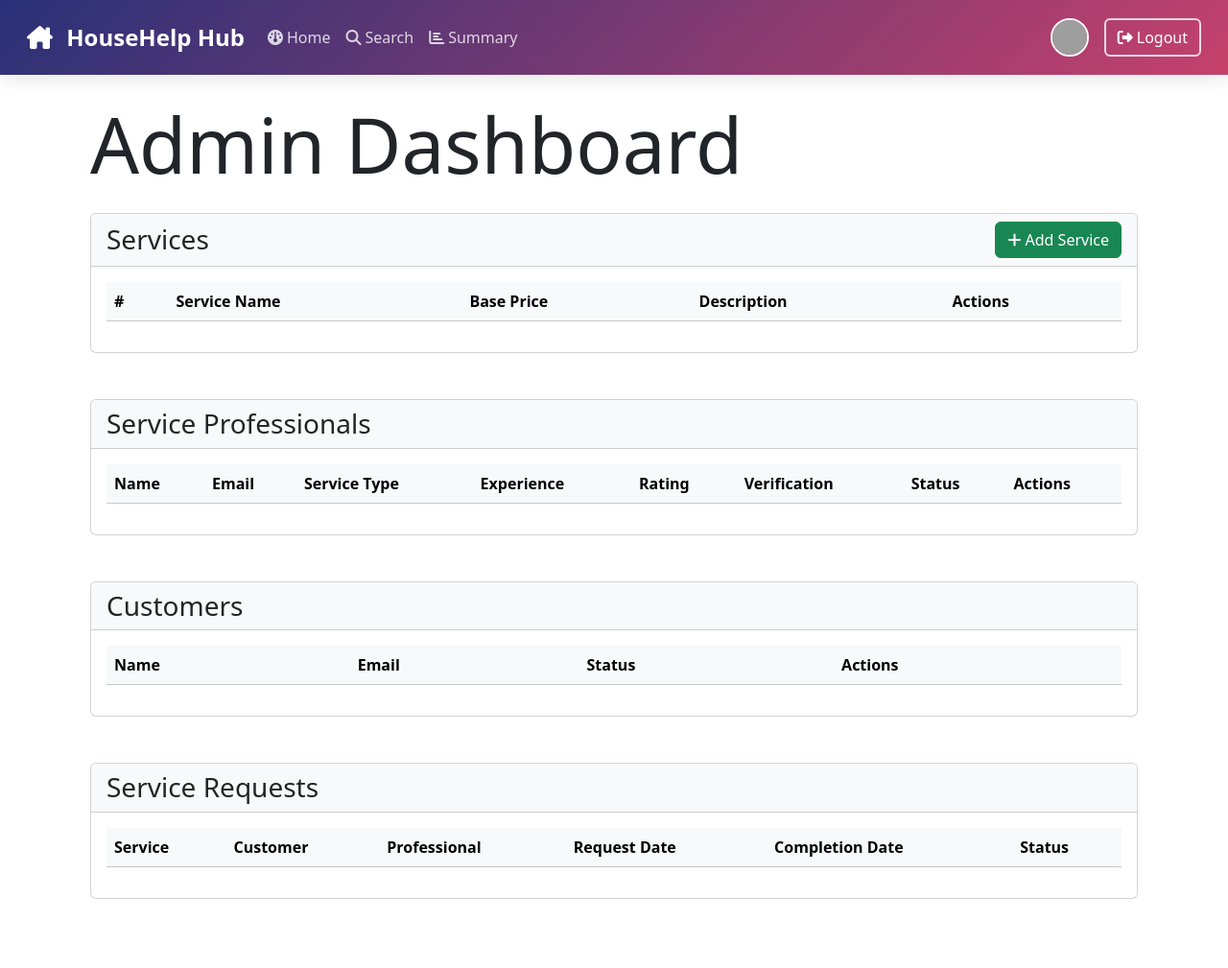
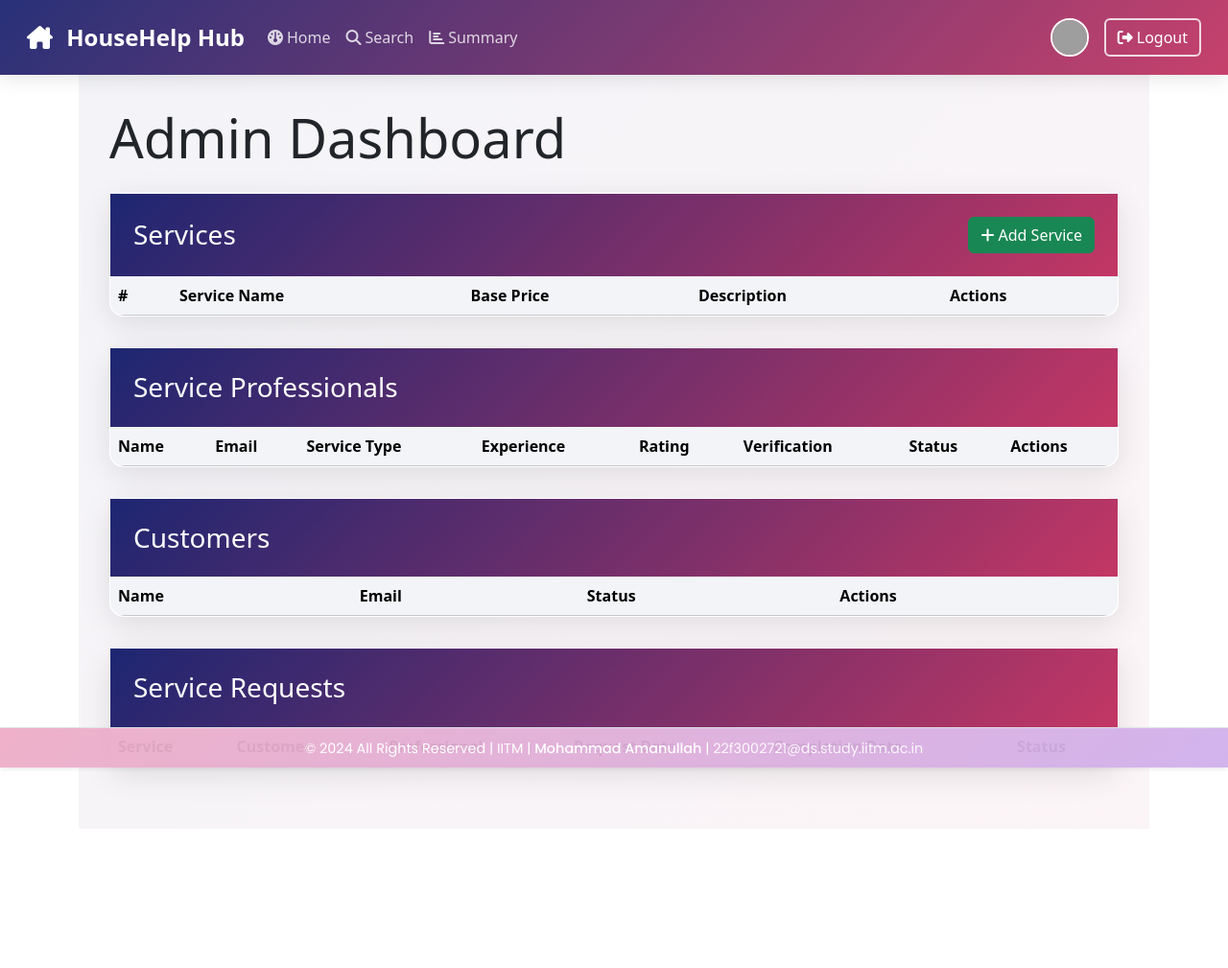
Before and after one commit to mAmanullah7/HouseHelp-Hub, a Flask app: page /admin in a window 1280 px wide. Shown: the whole page at 96% size. After the commit the page ends 830 px from the top, so only its background shows below. Run offline with Flask 3, Linux system fonts and the light colour scheme; the visitor is signed in with stand-in values (Sample User, id 1); data comes from the database, SQL or seed files in the repository; data that the repository does not hold is empty; grey boxes are pictures that could not be loaded.

Commit message:
updated footer and fronted

```diff
--- a/templates/admin.html
+++ b/templates/admin.html
@@ -1,13 +1,93 @@
+<!-- New dashboard -->
+
 {% extends 'layout.html' %}
 
 {% block title %}Admin Dashboard{% endblock %}
 
+{% block style %}
+<style>
+    :root {
+        --primary-gradient: linear-gradient(135deg, #1d2671, #c33764);
+        --glass-bg: rgba(255, 255, 255, 0.95);
+    }
+
+    .dashboard-container {
+        background: linear-gradient(135deg, rgba(29, 38, 113, 0.05), rgba(195, 55, 100, 0.05));
+        min-height: calc(100vh - 60px);
+        padding: 2rem;
+    }
+
+    .dashboard-card {
+        background: var(--glass-bg);
+        backdrop-filter: blur(10px);
+        border-radius: 15px;
+        border: 1px solid rgba(255, 255, 255, 0.2);
+        box-shadow: 0 8px 32px rgba(0, 0, 0, 0.1);
+        transition: all 0.3s ease;
+        margin-bottom: 2rem;
+    }
+
+    .dashboard-card:hover {
+        transform: translateY(-5px);
+    }
+
+    .card-header {
+        background: var(--primary-gradient);
+        color: white;
+        border-radius: 15px 15px 0 0;
+        padding: 1.5rem;
+    }
+
+    .table {
+        margin: 0;
+    }
+
+    .table th {
+        background: rgba(29, 38, 113, 0.05);
+        font-weight: 600;
+    }
+
+    .btn-action {
+        padding: 0.5rem;
+        border-radius: 8px;
+        transition: all 0.3s ease;
+    }
+
+    .btn-action:hover {
+        transform: translateY(-2px);
+    }
+
+    .badge {
+        padding: 0.5rem 1rem;
+        border-radius: 20px;
+        font-weight: 500;
+    }
+
+    .table-responsive {
+        border-radius: 0 0 15px 15px;
+        overflow: hidden;
+    }
+
+    .status-pending {
+        background: linear-gradient(135deg, #ffd700, #ffa500);
+    }
+
+    .status-active {
+        background: linear-gradient(135deg, #00b09b, #96c93d);
+    }
+
+    .status-blocked {
+        background: linear-gradient(135deg, #ff416c, #ff4b2b);
+    }
+</style>
+{% endblock %}
+
 {% block content %}
-<div class="container-fluid py-4">
-    <h1 class="display-1 mb-4">Admin Dashboard</h1>
+<div class="dashboard-container">
+    <h1 class="display-4 mb-4 text-gradient">Admin Dashboard</h1>
 
     <!-- Services Section -->
-    <section class="card mb-5">
+    <section class="dashboard-card">
         <div class="card-header bg-light">
             <div class="d-flex justify-content-between align-items-center">
                 <h2 class="h3 mb-0">Services</h2>
@@ -40,10 +120,12 @@
                                     <a href="{{ url_for('show_service', id=service.id) }}" class="btn btn-info btn-sm">
                                         <i class="fas fa-eye"></i>
                                     </a>
-                                    <a href="{{ url_for('edit_service', id=service.id) }}" class="btn btn-warning btn-sm">
+                                    <a href="{{ url_for('edit_service', id=service.id) }}"
+                                        class="btn btn-warning btn-sm">
                                         <i class="fas fa-edit"></i>
                                     </a>
-                                    <a href="{{ url_for('delete_service', id=service.id) }}" class="btn btn-danger btn-sm">
+                                    <a href="{{ url_for('delete_service', id=service.id) }}"
+                                        class="btn btn-danger btn-sm">
                                         <i class="fas fa-trash"></i>
                                     </a>
                                 </div>
@@ -54,10 +136,11 @@
                 </table>
             </div>
         </div>
+
     </section>
 
     <!-- Professionals Section -->
-    <section class="card mb-5">
+    <section class="dashboard-card">
         <div class="card-header bg-light">
             <h2 class="h3 mb-0">Service Professionals</h2>
         </div>
@@ -136,7 +219,7 @@
     </section>
 
     <!-- Customers Section -->
-    <section class="card mb-5">
+    <section class="dashboard-card">
         <div class="card-header bg-light">
             <h2 class="h3 mb-0">Customers</h2>
         </div>
@@ -176,7 +259,7 @@
     </section>
 
     <!-- Service Requests Section -->
-    <section class="card mb-5">
+    <section class="dashboard-card">
         <div class="card-header bg-light">
             <h2 class="h3 mb-0">Service Requests</h2>
         </div>
@@ -200,7 +283,8 @@
                             <td>{{ request.client.name }}</td>
                             <td>{{ request.provider.name if request.provider else 'Unassigned' }}</td>
                             <td>{{ request.date_created.strftime('%Y-%m-%d') }}</td>
-                            <td>{{ request.date_closed.strftime('%Y-%m-%d') if request.date_closed else 'Pending' }}</td>
+                            <td>{{ request.date_closed.strftime('%Y-%m-%d') if request.date_closed else 'Pending' }}
+                            </td>
                             <td>
                                 <span class="badge
                                     {% if request.status == 'Completed' %}bg-success
@@ -218,3 +302,20 @@
     </section>
 </div>
 {% endblock %}
+
+{% block scripts %}
+<script>
+    // Add animation on scroll
+    const observer = new IntersectionObserver((entries) => {
+        entries.forEach(entry => {
+            if (entry.isIntersecting) {
+                entry.target.classList.add('animate-fadeIn');
+            }
+        });
+    });
+
+    document.querySelectorAll('.dashboard-card').forEach((card) => {
+        observer.observe(card);
+    });
+</script>
+{% endblock %}
--- a/templates/layout.html
+++ b/templates/layout.html
@@ -10,8 +10,11 @@
         {% endblock %}
     </title>
     <link href="https://fonts.googleapis.com/css2?family=Poppins:wght@400;500;600;700&display=swap" rel="stylesheet">
-    <link href="https://cdn.jsdelivr.net/npm/bootstrap@5.3.3/dist/css/bootstrap.min.css" rel="stylesheet" integrity="sha384-QWTKZyjpPEjISv5WaRU9OFeRpok6YctnYmDr5pNlyT2bRjXh0JMhjY6hW+ALEwIH" crossorigin="anonymous">
-    <link rel="stylesheet" href="https://cdnjs.cloudflare.com/ajax/libs/font-awesome/6.7.1/css/all.min.css" integrity="sha512-5Hs3dF2AEPkpNAR7UiOHba+lRSJNeM2ECkwxUIxC1Q/FLycGTbNapWXB4tP889k5T5Ju8fs4b1P5z/iB4nMfSQ==" crossorigin="anonymous" referrerpolicy="no-referrer" />
+    <link href="https://cdn.jsdelivr.net/npm/bootstrap@5.3.3/dist/css/bootstrap.min.css" rel="stylesheet"
+        integrity="sha384-QWTKZyjpPEjISv5WaRU9OFeRpok6YctnYmDr5pNlyT2bRjXh0JMhjY6hW+ALEwIH" crossorigin="anonymous">
+    <link rel="stylesheet" href="https://cdnjs.cloudflare.com/ajax/libs/font-awesome/6.7.1/css/all.min.css"
+        integrity="sha512-5Hs3dF2AEPkpNAR7UiOHba+lRSJNeM2ECkwxUIxC1Q/FLycGTbNapWXB4tP889k5T5Ju8fs4b1P5z/iB4nMfSQ=="
+        crossorigin="anonymous" referrerpolicy="no-referrer" />
     {% block style %}
 
     {% endblock %}
@@ -23,11 +26,11 @@
 
     {% with messages = get_flashed_messages() %}
     {% if messages %}
-        {% for message in messages %}
-        <div class="alert alert-secondary" role="alert">
-            {{message}}
-          </div>
-        {% endfor %}
+    {% for message in messages %}
+    <div class="alert alert-secondary" role="alert">
+        {{message}}
+    </div>
+    {% endfor %}
 
     {% endif %}
     {% endwith %}
@@ -44,6 +47,22 @@
         integrity="sha384-YvpcrYf0tY3lHB60NNkmXc5s9fDVZLESaAA55NDzOxhy9GkcIdslK1eN7N6jIeHz"
         crossorigin="anonymous"></script>
 
+<footer class="footer mt-auto py-2 fixed-bottom border-top shadow-sm"
+    style="background: linear-gradient(135deg, rgba(238, 173, 198, 0.95), rgba(208, 176, 236, 0.95));
+">
+<div class="container text-center">
+    <span class="text-white" style="font-family: 'Poppins', sans-serif; font-size: 0.9rem;">
+        © <script>document.write(new Date().getFullYear())</script> All Rights Reserved | IITM |
+        <span class="fw-medium">Mohammad Amanullah</span> |
+        <a href="mailto:22f3002721@ds.study.iitm.ac.in"
+           class="text-white text-decoration-none"
+           style="transition: color 0.3s ease; opacity: 0.9;">
+            22f3002721@ds.study.iitm.ac.in
+        </a>
+    </span>
+</div>
+</footer>
+
 
 
 </body>
```
Also changed, not shown: templates/index.html (+61 -2 lines). Lines whose indentation alone changed are shown as unchanged.
